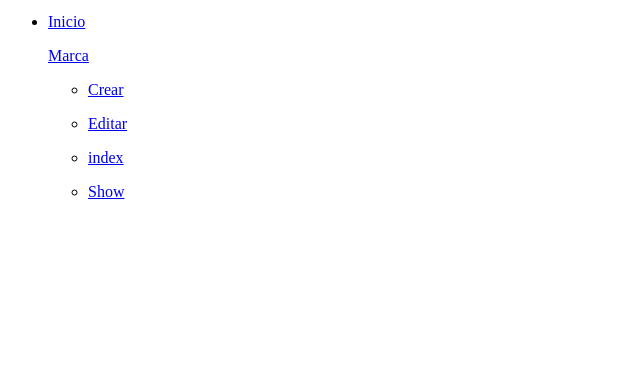
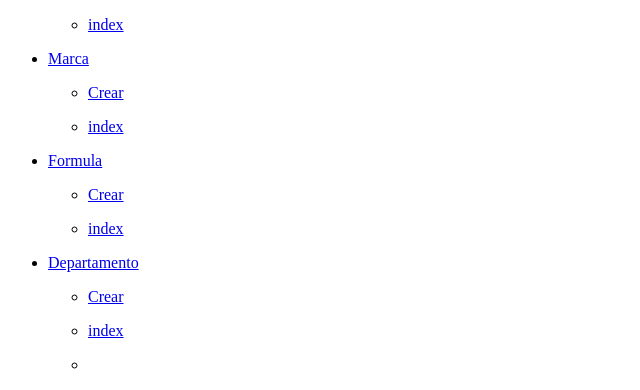
Before and after one commit to PROYECTO-INSTITUTO-OCULAR-SOCIAL/Proyecto-De-Grado-Optica, a PHP site: page /WebER/Views/Partials/Sliderbar_Main_Menu.php in a window 1280 px wide. Shown: the part 633-1023 px from the top of the page, without its empty margins (0-640 px from the left). Before the commit the page ends 832 px from the top, so only its background shows below. Run offline with PHP 8.4, Linux system fonts and the light colour scheme; the template is opened without the code that fills it, so the values that code supplies are empty.

Commit message:
modificado2

```diff
--- a/Views/Modules/Marca/index.php
+++ b/Views/Modules/Marca/index.php
@@ -93,7 +93,7 @@ use App\Controllers\MarcaController; ?>
                                 foreach ($arrMarca as $Marca){
                                     ?>
                                     <tr>
-                                        <td><?php echo $Marca->geti_marca(); ?></td>
+                                        <td><?php echo $Marca->getid_marca(); ?></td>
                                         <td><?php echo $Marca->getnombre(); ?></td>
                                         <td><?php echo $Marca->getestado(); ?></td>
                                         <td>
--- a/Views/Partials/Sliderbar_Main_Menu.php
+++ b/Views/Partials/Sliderbar_Main_Menu.php
@@ -2,13 +2,13 @@
 <aside class="main-sidebar sidebar-dark-primary elevation-4">
     <!-- Brand Logo -->
     <a href="../../index3.html" class="brand-link">
+        <img src="<?= $baseURL ?>/views/components/img/ojo.jpeg"
 
-        <img src="<?= $baseURL ?>/views/components/img/icono.jpg"
-             master
+
              alt="AdminLTE Logo"
-             class="brand-image img-circle elevation-3"
+             class="brand-image img-circle elevation-2"
              style="opacity: .8">
-        <span class="brand-text font-weight-light">Proyecto-De-Grado-Optica</span>
+        <span class="brand-text font-weight-light">Proyecto De Grado Optica</span>
     </a>
 
     <!-- Sidebar -->
@@ -16,15 +16,10 @@
         <!-- Sidebar user (optional) -->
         <div class="user-panel mt-3 pb-3 mb-3 d-flex">
             <div class="image">
-
-                <img src="<?= $baseURL ?>/views/components/img/goku.jpg" class="img-circle elevation-2" alt="User Image">
-
-
+                <img src="<?= $baseURL ?>/Views/Components/Img/User.jpg" class="img-circle elevation-2" alt="User Image">
             </div>
             <div class="info">
-                <a href="#" class="d-block">Hamilton Fonseca</a>
-
-              master
+                <a href="#" class="d-block">Usuario</a>
             </div>
         </div>
         <!-- Sidebar Menu -->
@@ -33,7 +28,7 @@
                 <!-- Add icons to the links using the .nav-icon class
                      with font-awesome or any other icon font library -->
                 <li class="nav-item">
-                    <a href="<?= $baseURL; ?>/views/" class="nav-link">
+                    <a href="<?= $baseURL; ?>/Views/" class="nav-link">
                         <i class="nav-icon fas fa-tachometer-alt"></i>
                         <p>
                             Inicio
@@ -41,50 +36,130 @@
                     </a>
                     </a>
                 </li>
-
-
-
-
+                <li class="nav-header">Modulos Principales</li>
+                <li class="nav-item has-treeview menu-close">
                     <a href="#" class="nav-link active">
                         <i class="nav-icon far fa-user"></i>
                         <p>
-                            Marca
 
+                            Municipio
                             <i class="fas fa-angle-left right"></i>
                         </p>
                     </a>
-
-
-
-
-
                     <ul class="nav nav-treeview">
                         <li class="nav-item">
-                            <a href="<?= $baseURL ?>/views/Modules/Marca/Create.php" class="nav-link">
+                            <a href="<?= $baseURL ?>/Views/Modules/Municipio/Create.php" class="nav-link">
+                                <i class="far fa-circle nav-icon"></i>
+                                <p>Crear</p>
+                            </a>
+                        </li>
+
+                        </a>
+                        </li>
+                        <li class="nav-item">
+                            <a href="<?= $baseURL ?>/Views/Modules/Municipio/index.php" class="nav-link">
+                                <i class="far fa-circle nav-icon"></i>
+                                <p>index</p>
+                            </a>
+                        </li>
+                    </ul>
+                </li>
+                <li class="nav-item has-treeview menu-close">
+                    <a href="#" class="nav-link active">
+                        <i class="nav-icon far fa-user"></i>
+                        <p>
+
+                            Categoria
+                            <i class="fas fa-angle-left right"></i>
+                        </p>
+                    </a>
+                    <ul class="nav nav-treeview">
+                        <li class="nav-item">
+                            <a href="<?= $baseURL ?>/Views/Modules/Categoria/Create.php" class="nav-link">
                                 <i class="far fa-circle nav-icon"></i>
                                 <p>Crear</p>
                             </a>
                         </li>
                         <li class="nav-item">
-                            <a href="<?= $baseURL ?>/views/Modules/Marca/Edit.php" class="nav-link">
-                                <i class="far fa-circle nav-icon"></i>
-                                <p>Editar</p>
-                            </a>
-                        </li>
-                       <li class="nav-item">
-                            <a href="<?= $baseURL ?>/views/modules/Marca/index.php" class="nav-link">
+                            <a href="<?= $baseURL ?>/Views/Modules/Categoria/index.php" class="nav-link">
                                 <i class="far fa-circle nav-icon"></i>
                                 <p>index</p>
                             </a>
                         </li>
+                    </ul>
+                </li>
+                <li class="nav-item has-treeview menu-close">
+                    <a href="#" class="nav-link active">
+                        <i class="nav-icon far fa-user"></i>
+                        <p>
+
+                            Marca
+                            <i class="fas fa-angle-left right"></i>
+                        </p>
+                    </a>
+                    <ul class="nav nav-treeview">
                         <li class="nav-item">
-                            <a href="<?= $baseURL ?>/views/modules/Marca/Show.php" class="nav-link">
+                            <a href="<?= $baseURL ?>/Views/Modules/Marca/Create.php" class="nav-link">
                                 <i class="far fa-circle nav-icon"></i>
-                                <p>Show</p>
+                                <p>Crear</p>
                             </a>
                         </li>
+                        <li class="nav-item">
+                            <a href="<?= $baseURL ?>/Views/Modules/Marca/index.php" class="nav-link">
+                                <i class="far fa-circle nav-icon"></i>
+                                <p>index</p>
+                            </a>
+                        </li>
+
+                    </ul>
+
                 </li>
-            </ul>
+                <li class="nav-item has-treeview menu-close">
+                    <a href="#" class="nav-link active">
+                        <i class="nav-icon far fa-user"></i>
+                        <p>
+
+                            Formula
+                            <i class="fas fa-angle-left right"></i>
+                        </p>
+                    </a>
+                    <ul class="nav nav-treeview">
+                        <li class="nav-item">
+                            <a href="<?= $baseURL ?>/Views/Modules/Formula/Create.php" class="nav-link">
+                                <i class="far fa-circle nav-icon"></i>
+                                <p>Crear</p>
+                            </a>
+                        </li>
+
+                        </a>
+                        </li><li class="nav-item">
+                            <a href="<?= $baseURL ?>/Views/Modules/Formula/index.php" class="nav-link">
+                                <i class="far fa-circle nav-icon"></i>
+                                <p>index</p></a>
+                        </li>
+                    </ul>
+                </li><li class="nav-item has-treeview menu-close">
+                    <a href="#" class="nav-link active">
+                        <i class="nav-icon far fa-user"></i>
+                        <p>
+                            Departamento
+                            <i class="fas fa-angle-left right"></i></p></a>
+                    <ul class="nav nav-treeview">
+                        <li class="nav-item">
+                            <a href="<?= $baseURL ?>/Views/Modules/Departamento/Create.php" class="nav-link">
+                                <i class="far fa-circle nav-icon"></i>
+                                <p>Crear</p>
+                            </a>
+                        </li>
+                        </li><li class="nav-item">
+                            <a href="<?= $baseURL ?>/Views/Modules/Departamento/index.php" class="nav-link">
+                                <i class="far fa-circle nav-icon"></i>
+                                <p>index</p></a></li><li class="nav-item">
+
+                            </a>
+                        </li></li>
+
+                    </ul>
         </nav>
         <!-- /.sidebar-menu -->
     </div>
```
